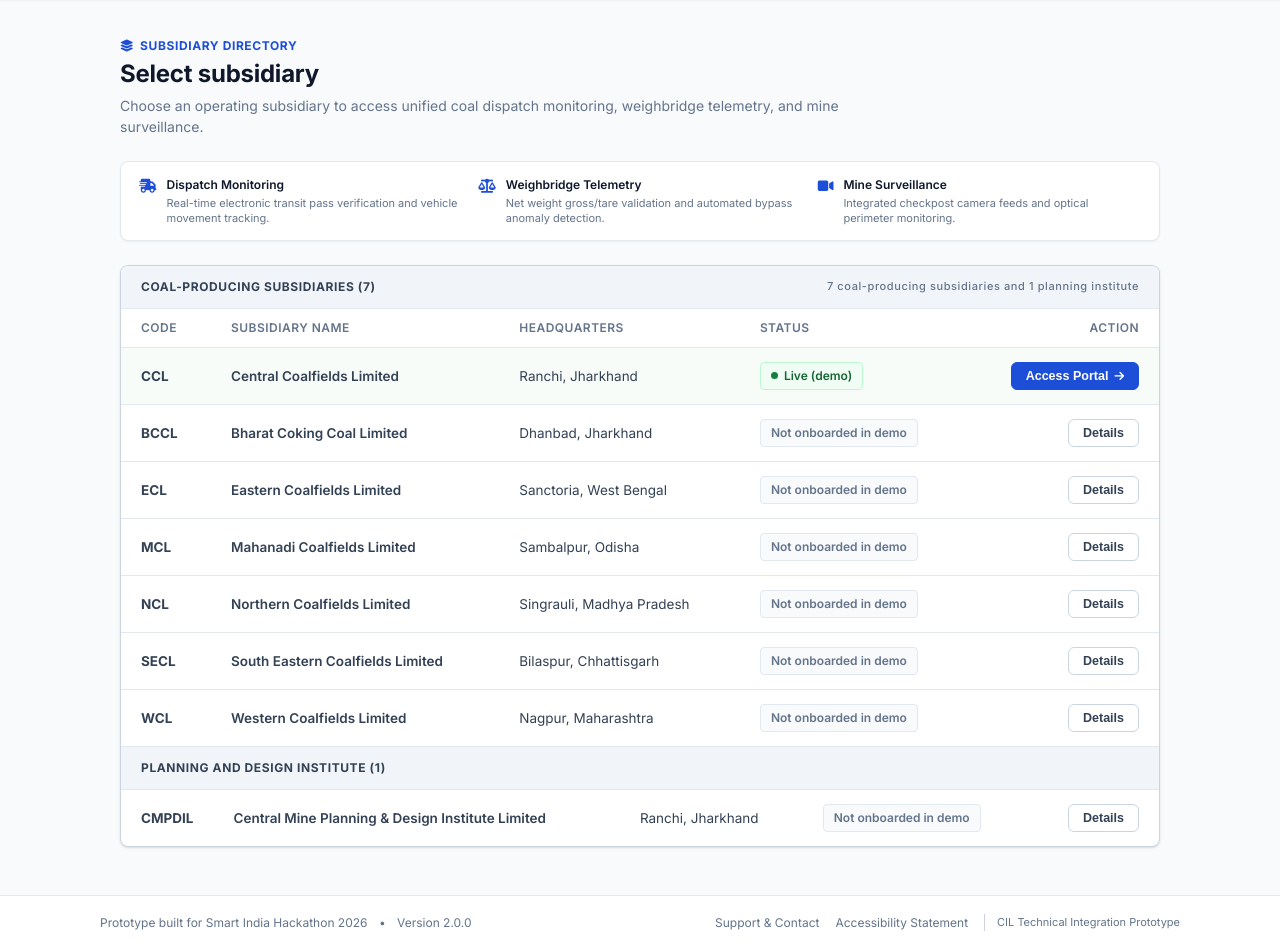
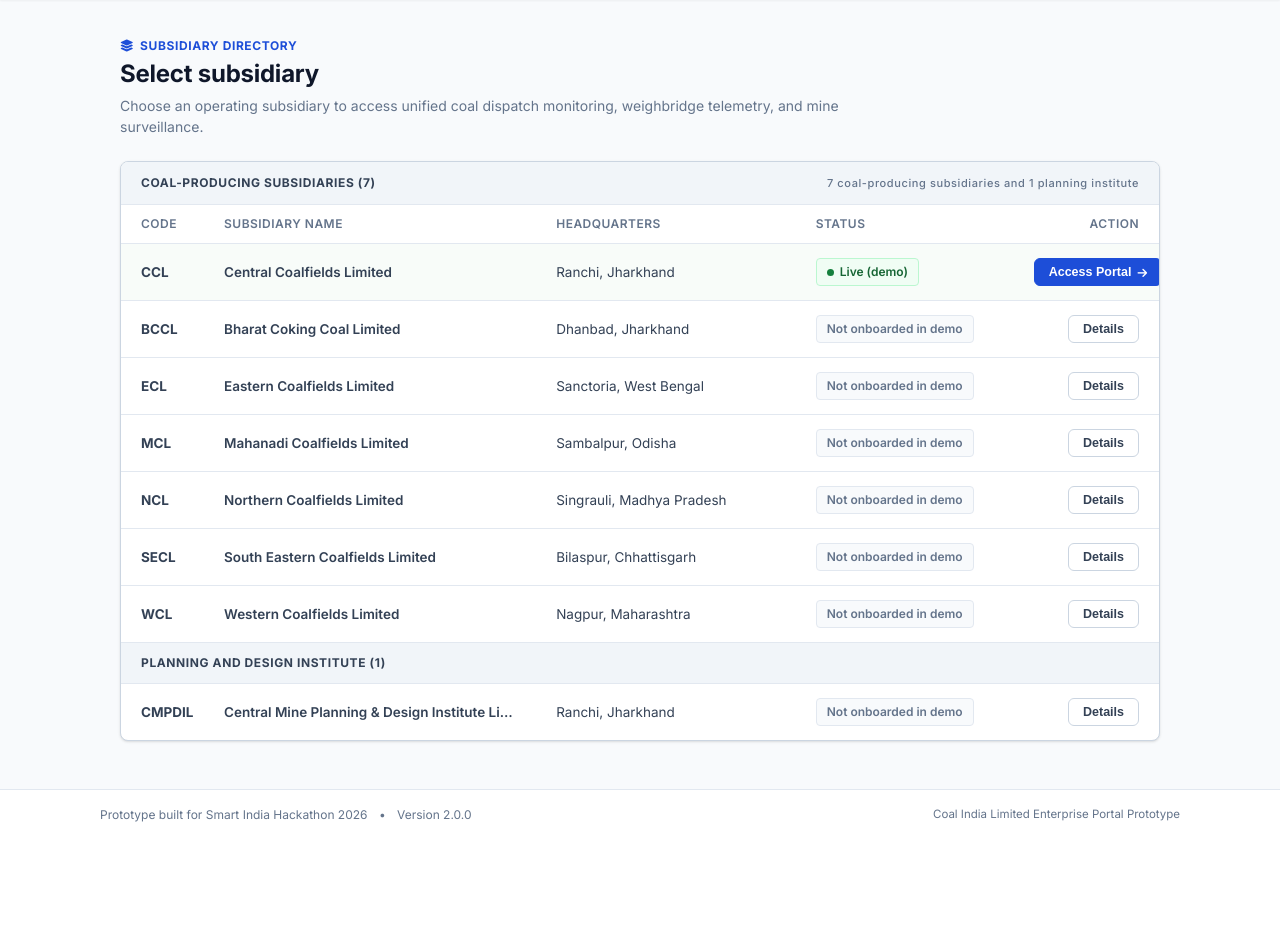
Before and after one commit to kumarpr16111-arch/prahar-ai-dashboard, a FastAPI app: page /login in a window 1280 px wide. Shown: the part 64-1014 px from the top of the page. After the commit the page ends 886 px from the top, so only its background shows below. Run offline with FastAPI, Linux system fonts and the light colour scheme.

Commit message:
fix(ui): remove module banner, clean up footer links, and unify subsidiary directory table for pixel-perfect column alignment

```diff
--- a/templates/login.html
+++ b/templates/login.html
@@ -294,45 +294,8 @@
         }
 
         /* ==========================================================================
-           Page 1: Subsidiary Selection Directory (Restrained & Structured)
+           Page 1: Subsidiary Selection Directory (Unified & Scannable Table)
            ========================================================================== */
-        .platform-modules-banner {
-            background-color: var(--color-surface-white);
-            border: 1px solid var(--color-border-subtle);
-            border-radius: var(--radius-lg);
-            padding: 14px 18px;
-            margin-bottom: 24px;
-            display: grid;
-            grid-template-columns: repeat(3, 1fr);
-            gap: 16px;
-            box-shadow: var(--shadow-sm);
-        }
-
-        .module-item {
-            display: flex;
-            align-items: flex-start;
-            gap: 10px;
-        }
-
-        .module-item i {
-            font-size: 14px;
-            color: var(--color-primary-interactive);
-            margin-top: 3px;
-        }
-
-        .module-text-wrap h3 {
-            font-size: 12px;
-            font-weight: 600;
-            color: var(--color-text-primary);
-            margin-bottom: 2px;
-        }
-
-        .module-text-wrap p {
-            font-size: 11px;
-            color: var(--color-text-muted);
-            line-height: 1.35;
-        }
-
         .subsidiary-directory-card {
             background-color: var(--color-surface-white);
             border: 1px solid var(--color-border-default);
@@ -341,7 +304,7 @@
             overflow: hidden;
         }
 
-        .directory-section-title {
+        .directory-section-bar {
             padding: 12px 20px;
             background-color: var(--color-surface-subtle);
             border-bottom: 1px solid var(--color-border-subtle);
@@ -359,6 +322,7 @@
             width: 100%;
             border-collapse: collapse;
             text-align: left;
+            table-layout: fixed;
         }
 
         .directory-table th {
@@ -396,16 +360,30 @@
             background-color: var(--color-surface-subtle);
         }
 
+        .table-section-row td {
+            padding: 11px 20px;
+            background-color: var(--color-surface-subtle);
+            border-top: 1px solid var(--color-border-subtle);
+            border-bottom: 1px solid var(--color-border-subtle);
+            font-size: 12px;
+            font-weight: 700;
+            color: var(--color-text-secondary);
+            text-transform: uppercase;
+            letter-spacing: 0.05em;
+        }
+
         .col-code {
             font-weight: 700;
             color: var(--color-text-primary);
             font-family: var(--font-family);
-            width: 90px;
         }
 
         .col-name {
             font-weight: 600;
             color: var(--color-text-primary);
+            overflow: hidden;
+            text-overflow: ellipsis;
+            white-space: nowrap;
         }
 
         .col-location {
@@ -832,12 +810,12 @@
         }
 
         /* ==========================================================================
-           Enterprise Footer
+           Enterprise Footer (Clean & Quiet)
            ========================================================================== */
         .enterprise-footer {
             background-color: var(--color-surface-white);
             border-top: 1px solid var(--color-border-subtle);
-            padding: 18px 24px;
+            padding: 16px 24px;
             margin-top: auto;
         }
 
@@ -853,28 +831,10 @@
             gap: 12px;
         }
 
-        .footer-links-group {
-            display: flex;
-            align-items: center;
-            gap: 16px;
-        }
-
-        .footer-link {
-            color: var(--color-text-muted);
-            text-decoration: none;
-        }
-
-        .footer-link:hover {
-            color: var(--color-text-primary);
-            text-decoration: underline;
-        }
-
         /* Placeholder for authorized ministry emblem / attribution */
         .emblem-placeholder-slot {
-            font-size: 11px;
+            font-size: 11.5px;
             color: var(--color-text-muted);
-            border-left: 1px solid var(--color-border-default);
-            padding-left: 12px;
         }
 
         /* ==========================================================================
@@ -959,18 +919,15 @@
             .portal-main-container {
                 padding: 20px 14px;
             }
-            .platform-modules-banner {
-                grid-template-columns: 1fr;
-                gap: 10px;
-            }
             .directory-table, .directory-table tbody, .directory-table tr, .directory-table td, .directory-table th {
                 display: block;
-            }
-            .directory-table thead {
+                width: 100% !important;
+            }
+            .directory-table thead, .directory-table colgroup {
                 display: none;
             }
             .directory-table td {
-                padding: 10px 16px;
+                padding: 8px 16px;
                 border-bottom: none;
             }
             .directory-table tr {
@@ -986,11 +943,6 @@
             .footer-inner-content {
                 flex-direction: column;
                 align-items: flex-start;
-            }
-            .emblem-placeholder-slot {
-                border-left: none;
-                padding-left: 0;
-                margin-top: 6px;
             }
         }
     </style>
@@ -1054,39 +1006,21 @@
                 </p>
             </div>
 
-            <!-- Factual Summary of Key Modules (No invented metrics) -->
-            <div class="platform-modules-banner">
-                <div class="module-item">
-                    <i class="fa-solid fa-truck-fast" aria-hidden="true"></i>
-                    <div class="module-text-wrap">
-                        <h3 id="modTitle1">Dispatch Monitoring</h3>
-                        <p id="modDesc1">Real-time electronic transit pass verification and vehicle movement tracking.</p>
-                    </div>
-                </div>
-                <div class="module-item">
-                    <i class="fa-solid fa-scale-balanced" aria-hidden="true"></i>
-                    <div class="module-text-wrap">
-                        <h3 id="modTitle2">Weighbridge Telemetry</h3>
-                        <p id="modDesc2">Net weight gross/tare validation and automated bypass anomaly detection.</p>
-                    </div>
-                </div>
-                <div class="module-item">
-                    <i class="fa-solid fa-video" aria-hidden="true"></i>
-                    <div class="module-text-wrap">
-                        <h3 id="modTitle3">Mine Surveillance</h3>
-                        <p id="modDesc3">Integrated checkpost camera feeds and optical perimeter monitoring.</p>
-                    </div>
-                </div>
-            </div>
-
-            <!-- 7 Coal-Producing Subsidiaries Table Directory -->
+            <!-- Unified 8-Subsidiary Table Directory (100% Column Alignment) -->
             <div class="subsidiary-directory-card">
-                <div class="directory-section-title">
+                <div class="directory-section-bar">
                     <span id="secTitleProducers">Coal-producing subsidiaries (7)</span>
                     <span style="font-size: 11px; font-weight: 500; text-transform: none; color: var(--color-text-muted);" id="secSummaryCount">7 coal-producing subsidiaries and 1 planning institute</span>
                 </div>
 
                 <table class="directory-table" aria-label="Coal India Subsidiaries Directory">
+                    <colgroup>
+                        <col style="width: 80px;">
+                        <col style="width: 32%;">
+                        <col style="width: 25%;">
+                        <col style="width: 210px;">
+                        <col style="width: 140px;">
+                    </colgroup>
                     <thead>
                         <tr>
                             <th scope="col" id="thCode">Code</th>
@@ -1217,17 +1151,15 @@
                                 </button>
                             </td>
                         </tr>
-                    </tbody>
-                </table>
-
-                <!-- Separate Planning and Design Institute Sub-heading -->
-                <div class="directory-section-title" style="border-top: 1px solid var(--color-border-subtle);">
-                    <span id="secTitlePlanning">Planning and design institute (1)</span>
-                </div>
-
-                <table class="directory-table" aria-label="Planning and Design Institute">
-                    <tbody>
-                        <!-- CMPDIL -->
+
+                        <!-- Separate Planning and Design Institute Row inside the SAME table -->
+                        <tr class="table-section-row">
+                            <td colspan="5">
+                                <span id="secTitlePlanning">Planning and design institute (1)</span>
+                            </td>
+                        </tr>
+
+                        <!-- CMPDIL (Perfect Column Alignment) -->
                         <tr>
                             <td class="col-code">CMPDIL</td>
                             <td class="col-name">Central Mine Planning &amp; Design Institute Limited</td>
@@ -1445,13 +1377,9 @@
                 <span>Version {{ app_version or '2.0.0' }}</span>
             </div>
 
-            <div class="footer-links-group">
-                <a href="#help" onclick="openHelpModal(); return false;" class="footer-link" id="footerSupport">Support &amp; Contact</a>
-                <a href="#accessibility" onclick="openAccessibilityModal(); return false;" class="footer-link" id="footerAccessibility">Accessibility Statement</a>
-                <!-- Placeholder: Official Government of India / Ministry of Coal emblem authorization slot -->
-                <div class="emblem-placeholder-slot" id="footerEmblemPlaceholder">
-                    <span>CIL Technical Integration Prototype</span>
-                </div>
+            <!-- Placeholder: Official Government of India / Ministry of Coal emblem authorization slot -->
+            <div class="emblem-placeholder-slot" id="footerEmblemPlaceholder">
+                <span>Coal India Limited Enterprise Portal Prototype</span>
             </div>
         </div>
     </footer>
@@ -1530,12 +1458,6 @@
                 'portalEyebrow': 'Subsidiary Directory',
                 'portalMainTitle': 'Select subsidiary',
                 'portalMainSubtitle': 'Choose an operating subsidiary to access unified coal dispatch monitoring, weighbridge telemetry, and mine surveillance.',
-                'modTitle1': 'Dispatch Monitoring',
-                'modDesc1': 'Real-time electronic transit pass verification and vehicle movement tracking.',
-                'modTitle2': 'Weighbridge Telemetry',
-                'modDesc2': 'Net weight gross/tare validation and automated bypass anomaly detection.',
-                'modTitle3': 'Mine Surveillance',
-                'modDesc3': 'Integrated checkpost camera feeds and optical perimeter monitoring.',
                 'secTitleProducers': 'Coal-producing subsidiaries (7)',
                 'secSummaryCount': '7 coal-producing subsidiaries and 1 planning institute',
                 'thCode': 'Code',
@@ -1569,9 +1491,7 @@
                 'btnLaunchLiveCcl': 'Launch Live CCL Portal (Demo)',
                 'btnSelectAnother': 'Select Another Subsidiary',
                 'footerPrototype': 'Prototype built for Smart India Hackathon 2026',
-                'footerSupport': 'Support & Contact',
-                'footerAccessibility': 'Accessibility Statement',
-                'footerEmblemPlaceholder': 'CIL Technical Integration Prototype'
+                'footerEmblemPlaceholder': 'Coal India Limited Enterprise Portal Prototype'
             },
             'hi': {
                 'lblCilTitle': 'कोल इंडिया लिमिटेड',
@@ -1582,12 +1502,6 @@
                 'portalEyebrow': 'सहायक कंपनी निर्देशिका',
                 'portalMainTitle': 'सहायक कंपनी चुनें',
                 'portalMainSubtitle': 'एकीकृत कोयला प्रेषण निगरानी, वे-ब्रिज टेलीमेट्री और खदान निगरानी तक पहुंचने के लिए एक सहायक कंपनी चुनें।',
-                'modTitle1': 'प्रेषण निगरानी',
-                'modDesc1': 'रीयल-टाइम इलेक्ट्रॉनिक ट्रांजिट पास सत्यापन और वाहन आवागमन ट्रैकिंग।',
-                'modTitle2': 'वे-ब्रिज टेलीमेट्री',
-                'modDesc2': 'शुद्ध वजन सत्यापन और स्वचालित बाईपास विसंगति जांच।',
-                'modTitle3': 'खदान निगरानी',
-                'modDesc3': 'एकीकृत चेकपोस्ट कैमरा फीड और ऑप्टिकल सुरक्षा निगरानी।',
                 'secTitleProducers': 'कोयला उत्पादक सहायक कंपनियां (7)',
                 'secSummaryCount': '7 कोयला उत्पादक और 1 योजना संस्थान',
                 'thCode': 'कोड',
@@ -1621,9 +1535,7 @@
                 'btnLaunchLiveCcl': 'लाइव CCL पोर्टल खोलें (डेमो)',
                 'btnSelectAnother': 'अन्य सहायक कंपनी चुनें',
                 'footerPrototype': 'स्मार्ट इंडिया हैकथॉन 2026 के लिए निर्मित प्रोटोटाइप',
-                'footerSupport': 'सहायता एवं संपर्क',
-                'footerAccessibility': 'अभिगम्यता वक्तव्य',
-                'footerEmblemPlaceholder': 'सीआईएल तकनीकी एकीकरण प्रोटोटाइप'
+                'footerEmblemPlaceholder': 'कोल इंडिया लिमिटेड उद्यम पोर्टल प्रोटोटाइप'
             }
         };
 
@@ -1748,10 +1660,6 @@
 
         function closeHelpModal() {
             document.getElementById('helpModal').classList.remove('active');
-        }
-
-        function openAccessibilityModal() {
-            openHelpModal();
         }
 
         // Close modal on Escape key or outside click
```
